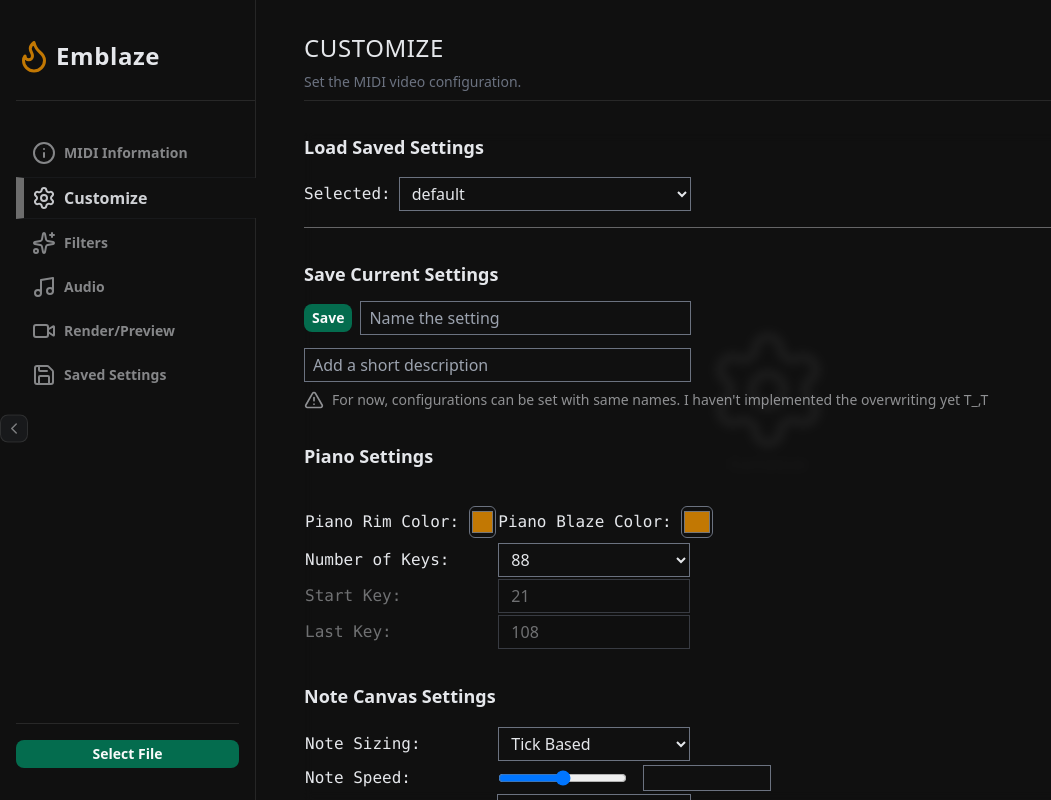
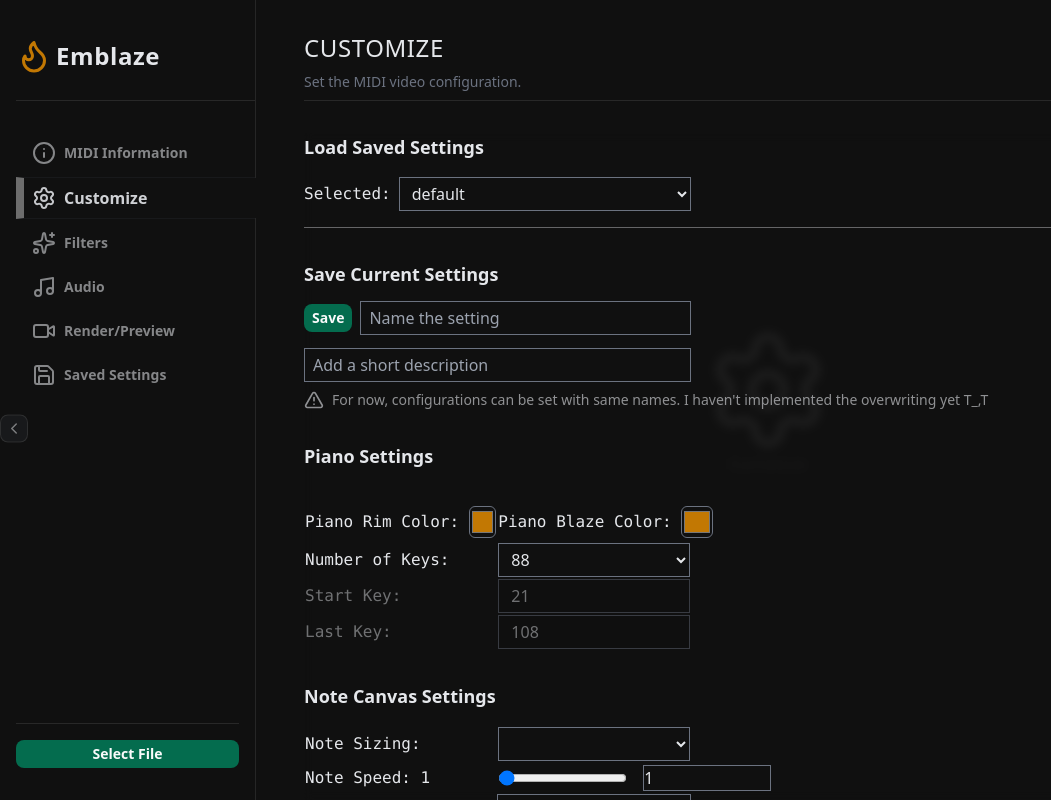
Before and after one commit to AndreBryant/emblaze-app, a SvelteKit app: page / in a window 1280 px wide. Shown: the whole page, without its empty margins (0-1051 px from the left). Built offline with nearby package versions, Linux system fonts and the light colour scheme.

Commit message:
add handleSave and handleLoad for noteCanvas Settings

```diff
--- a/src/components/tab-settings/customize/fields/NoteCanvasFields.svelte
+++ b/src/components/tab-settings/customize/fields/NoteCanvasFields.svelte
@@ -1,16 +1,71 @@
 <script>
+	import { noteCanvas } from '$lib/stores/customize-stores.js';
+	import { browser } from '$app/environment';
+
+	let noteSizing = 'tick-based';
+	let noteSpeed = '10';
+	let noteType = 'no-outline';
+
+	let keyFlareEnabled = false;
+	let keyFlareType = 'fire';
+	let keyFlareIntensity = '0';
+
+	let noteParticleEnabled = false;
+	let noteParticleTurbulence = '0';
+	let noteParticleDensity = '0';
+	let noteParticleShootVelocity = '0';
+
+	let noteCanvasStore = noteCanvas.store;
+	let itemField = noteCanvas.field;
+
 	const handleSave = (id) => {
-		console.log('note canvas fields receives customize save', id);
+		if (browser) {
+			const noteCanvasData = {
+				sID: id,
+				noteCanvasData: {
+					noteSizing,
+					noteSpeed,
+					noteType,
+					keyFlare: {
+						enabled: keyFlareEnabled,
+						type: keyFlareType,
+						intensity: keyFlareIntensity
+					},
+					noteParticle: {
+						enabled: noteParticleEnabled,
+						turbulence: noteParticleTurbulence,
+						particleDensity: noteParticleDensity,
+						shootVelocity: noteParticleShootVelocity
+					}
+				}
+			};
+
+			let arr = $noteCanvasStore.slice();
+			arr = arr.filter((p) => p.sID !== id);
+			arr.push(noteCanvasData);
+
+			const dataString = JSON.stringify(arr);
+			localStorage.setItem(itemField, dataString);
+			$noteCanvasStore = JSON.parse(localStorage.getItem(itemField));
+		}
 	};
 	const handleLoadSetting = (id) => {
-		console.log('note canvas load', id);
+		if (browser) {
+			const data = $noteCanvasStore.filter((piano) => piano.sID === id)[0]['noteCanvas'];
+			noteSizing = data.noteSizing;
+			noteSpeed = data.noteSpeed;
+			noteType = data.noteType;
+
+			keyFlareEnabled = data.keyFlare.enabled;
+			keyFlareType = data.keyFlare.type;
+			keyFlareIntensity = data.keyFlare.intensity;
+
+			noteParticleEnabled = data.noteParticle.enabled;
+			noteParticleTurbulence = data.noteParticle.turbulence;
+			noteParticleShootVelocity = data.noteParticle.shootVelocity;
+		}
 	};
 
-	let noteSizing = '0';
-	let noteSpeed = '10';
-	let noteType = '0';
-	let keyFlare = false;
-	let noteParticle = false;
 	export { handleSave, handleLoadSetting };
 </script>
 
@@ -25,23 +80,31 @@
 			</td>
 			<td>
 				<div class="flex gap-4">
-					<select class="bg-primary border border-secondary-acc px-2 py-1 w-full">
-						<option value="0" selected>Tick Based</option>
-						<option value="1">Time Based</option>
+					<select
+						class="bg-primary border border-secondary-acc px-2 py-1 w-full"
+						bind:value={noteSizing}
+					>
+						<option value="tick-based" selected>Tick Based</option>
+						<option value="time-based">Time Based</option>
 					</select>
 				</div>
 			</td>
 		</tr>
+		<!-- Handle cases here later -->
 		<tr>
 			<td class="py-1">
 				<div class="flex items-center">
-					<pre>Note Speed: </pre>
+					<pre>Note Speed: {noteSpeed} </pre>
 				</div>
 			</td>
 			<td>
 				<div class="flex gap-4">
-					<input type="range" class="flex-grow" />
-					<input type="number" class="w-32 bg-primary border border-secondary-acc" />
+					<input type="range" class="flex-grow" bind:value={noteSpeed} />
+					<input
+						type="number"
+						class="w-32 bg-primary border border-secondary-acc"
+						bind:value={noteSpeed}
+					/>
 				</div>
 			</td>
 		</tr>
@@ -49,23 +112,23 @@
 			<td class="py-1">
 				<pre>Note Type</pre>
 			</td>
-			<select class="bg-primary border border-secondary-acc px-2 py-1 w-full">
-				<option value="0" selected>Neon (white outline)</option>
-				<option value="1">Neon (higher contrast outline)</option>
-				<option value="2">No outline</option>
-				<option value="3">With Gradient</option>
+			<select class="bg-primary border border-secondary-acc px-2 py-1 w-full" bind:value={noteType}>
+				<option value="neon-white-outline" selected>Neon (white outline)</option>
+				<option value="neon-high-contrast">Neon (higher contrast outline)</option>
+				<option value="no-outline">No outline</option>
+				<option value="with-gradient">With Gradient</option>
 			</select>
 		</tr>
 		<tr>
 			<td class="pt-8 pb-1" colspan="2">
 				<div class="flex gap-2">
 					<pre>Key Flare: </pre>
-					<input type="checkbox" name="" id="" bind:checked={keyFlare} />
+					<input type="checkbox" name="" id="" bind:checked={keyFlareEnabled} />
 				</div>
 			</td>
 		</tr>
 		<!-- Disable (opacity-30, pointer events none) this if key flare is not checked  -->
-		<tr class={`${!keyFlare ? 'pointer-events-none opacity-40 select-none' : ''}`}>
+		<tr class={`${!keyFlareEnabled ? 'pointer-events-none opacity-40 select-none' : ''}`}>
 			<td class="py-1">
 				<div>
 					<pre>Type: </pre>
@@ -73,15 +136,19 @@
 			</td>
 			<td>
 				<div class="flex gap-4">
-					<select name="" id="" class="bg-primary border border-secondary-acc px-2 py-1 w-full">
-						<option value="" selected>Fire</option>
-						<option value="">Spark</option>
-						<option value="">More idk</option>
+					<select
+						name=""
+						id=""
+						class="bg-primary border border-secondary-acc px-2 py-1 w-full"
+						bind:value={keyFlareType}
+					>
+						<option value="fire" selected>Fire</option>
+						<option value="spark">Spark</option>
 					</select>
 				</div>
 			</td>
 		</tr>
-		<tr class={`${!keyFlare ? 'pointer-events-none opacity-40 select-none' : ''}`}>
+		<tr class={`${!keyFlareEnabled ? 'pointer-events-none opacity-40 select-none' : ''}`}>
 			<td class="py-1">
 				<div>
 					<pre>Intensity: </pre>
@@ -89,8 +156,12 @@
 			</td>
 			<td>
 				<div class="flex gap-4">
-					<input type="range" class="flex-grow" />
-					<input type="number" class="w-32 bg-primary border border-secondary-acc" />
+					<input type="range" class="flex-grow" bind:value={keyFlareIntensity} />
+					<input
+						type="number"
+						class="w-32 bg-primary border border-secondary-acc"
+						bind:value={keyFlareIntensity}
+					/>
 				</div>
 			</td>
 		</tr>
@@ -98,11 +169,11 @@
 			<td class="pt-8 pb-1" colspan="2">
 				<div class="flex gap-2">
 					<pre>Note Particle: </pre>
-					<input type="checkbox" name="" id="" bind:checked={noteParticle} />
+					<input type="checkbox" name="" id="" bind:checked={noteParticleEnabled} />
 				</div>
 			</td>
 		</tr>
-		<tr class={`${!noteParticle ? 'pointer-events-none opacity-40 select-none' : ''}`}>
+		<tr class={`${!noteParticleEnabled ? 'pointer-events-none opacity-40 select-none' : ''}`}>
 			<td class="py-1">
 				<div>
 					<pre>Turbulence: </pre>
@@ -110,12 +181,16 @@
 			</td>
 			<td>
 				<div class="flex gap-4">
-					<input type="range" class="flex-grow" />
-					<input type="number" class="w-32 bg-primary border border-secondary-acc" />
+					<input type="range" class="flex-grow" bind:value={noteParticleTurbulence} />
+					<input
+						type="number"
+						class="w-32 bg-primary border border-secondary-acc"
+						bind:value={noteParticleTurbulence}
+					/>
 				</div>
 			</td>
 		</tr>
-		<tr class={`${!noteParticle ? 'pointer-events-none opacity-40 select-none' : ''}`}>
+		<tr class={`${!noteParticleEnabled ? 'pointer-events-none opacity-40 select-none' : ''}`}>
 			<td class="py-1">
 				<div>
 					<pre>Number of Particles per Note: </pre>
@@ -123,12 +198,16 @@
 			</td>
 			<td>
 				<div class="flex gap-4">
-					<input type="range" class="flex-grow" />
-					<input type="number" class="w-32 bg-primary border border-secondary-acc" />
+					<input type="range" class="flex-grow" bind:value={noteParticleDensity} />
+					<input
+						type="number"
+						class="w-32 bg-primary border border-secondary-acc"
+						bind:value={noteParticleDensity}
+					/>
 				</div>
 			</td>
 		</tr>
-		<tr class={`${!noteParticle ? 'pointer-events-none opacity-40 select-none' : ''}`}>
+		<tr class={`${!noteParticleEnabled ? 'pointer-events-none opacity-40 select-none' : ''}`}>
 			<td class="py-1">
 				<div>
 					<pre>Shoot Velocity: </pre>
@@ -136,8 +215,12 @@
 			</td>
 			<td>
 				<div class="flex gap-4">
-					<input type="range" class="flex-grow" />
-					<input type="number" class="w-32 bg-primary border border-secondary-acc" />
+					<input type="range" class="flex-grow" bind:value={noteParticleShootVelocity} />
+					<input
+						type="number"
+						class="w-32 bg-primary border border-secondary-acc"
+						bind:value={noteParticleShootVelocity}
+					/>
 				</div>
 			</td>
 		</tr>
--- a/src/lib/stores/customize-default.js
+++ b/src/lib/stores/customize-default.js
@@ -16,9 +16,9 @@ const defaultNoteCanvas = [
 	{
 		sID: 'default',
 		noteCanvas: {
-			noteSizing: 'Tick Based',
+			noteSizing: '0',
 			noteSpeed: '1',
-			noteType: 'No Outline',
+			noteType: '2',
 			keyFlare: {
 				enabled: false,
 				type: 'fire',
```
